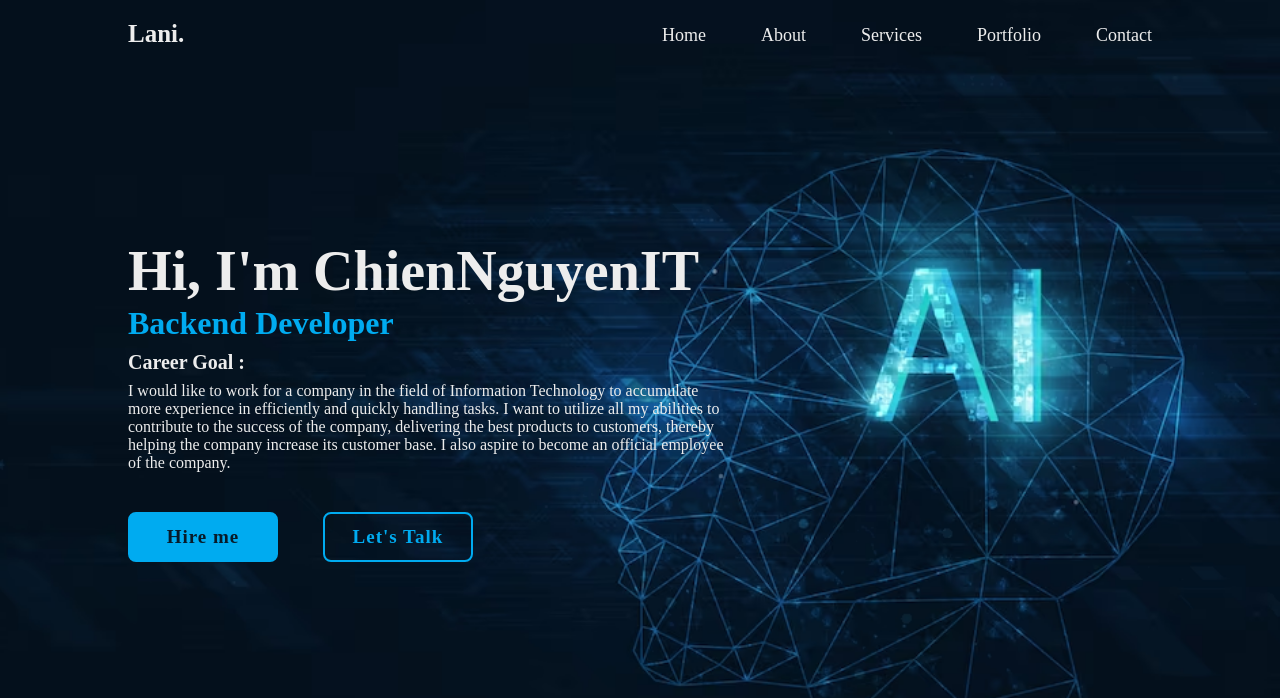
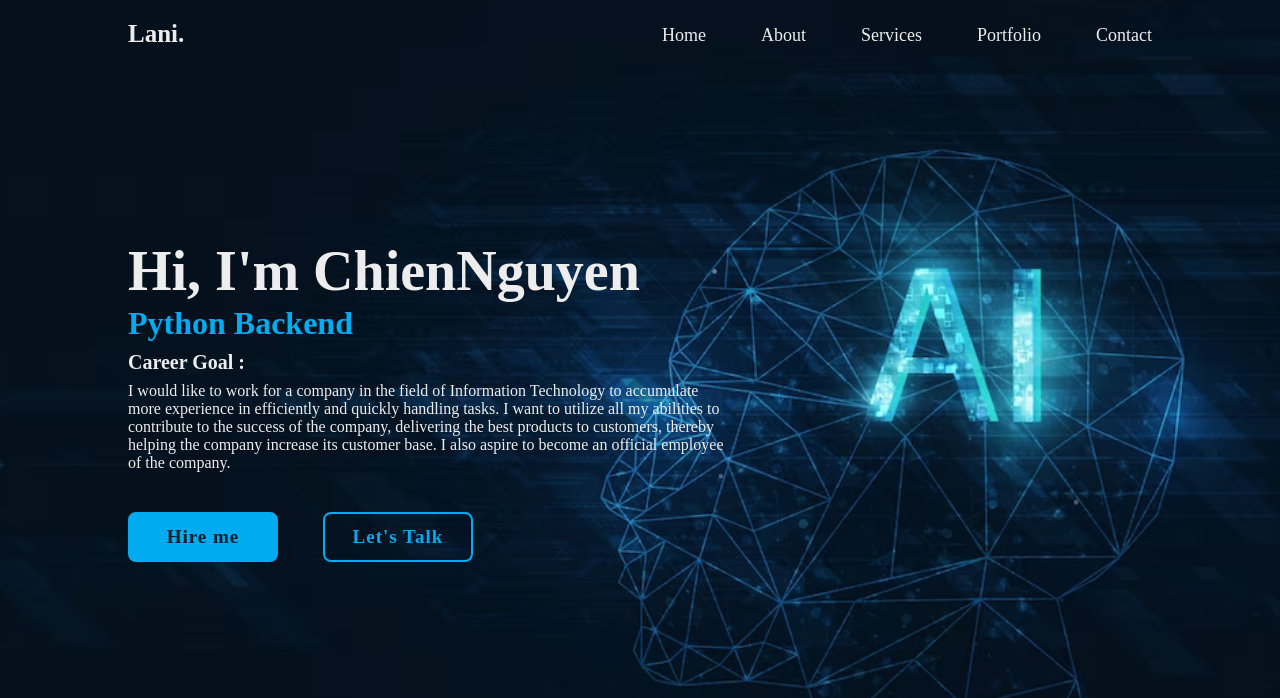
Before and after one commit to ChienNguyenIT/HTML-overview, a plain HTML site: page index.html in a window 1280 px wide. Shown: the top 698 px of the page. Drawn offline with nearby package versions, Linux system fonts and the light colour scheme; a web font is replaced by a local one.

Commit message:
index.html

```diff
--- a/index.html
+++ b/index.html
@@ -22,8 +22,8 @@
     </header>
     <section class ="home">
         <div class="home-content">
-            <h1>Hi, I'm ChienNguyenIT</h1>
-            <h3>Backend Developer</h3>
+            <h1>Hi, I'm ChienNguyen</h1>
+            <h3>Python Backend</h3>
             <h6>Career Goal :</h6>
             <p> I would like to work for a company in the field of Information Technology to accumulate more experience in efficiently and quickly handling tasks.
                 I want to utilize all my abilities to contribute to the success of the company, delivering the best products to customers, thereby helping the company increase its customer base.
```
